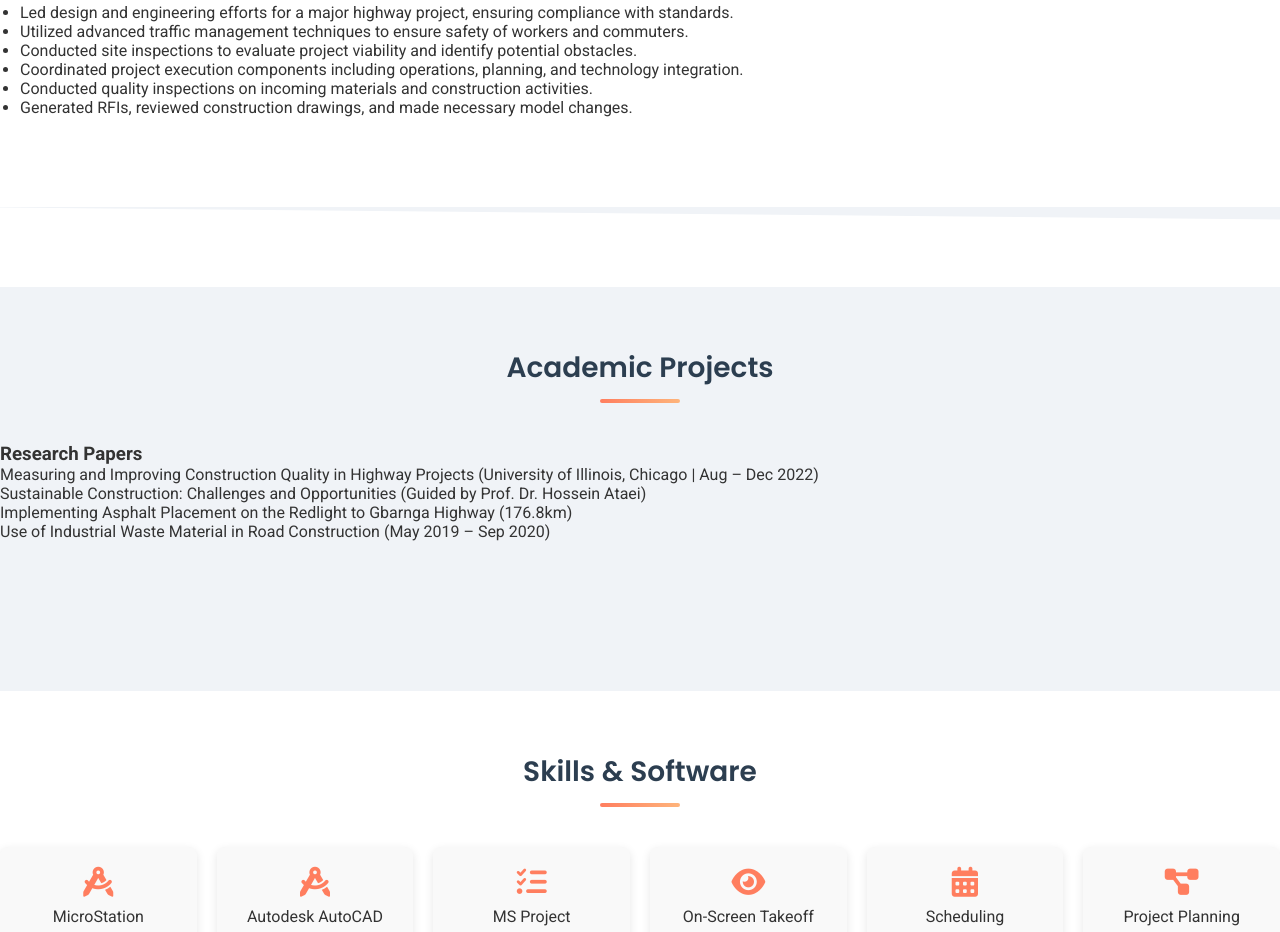
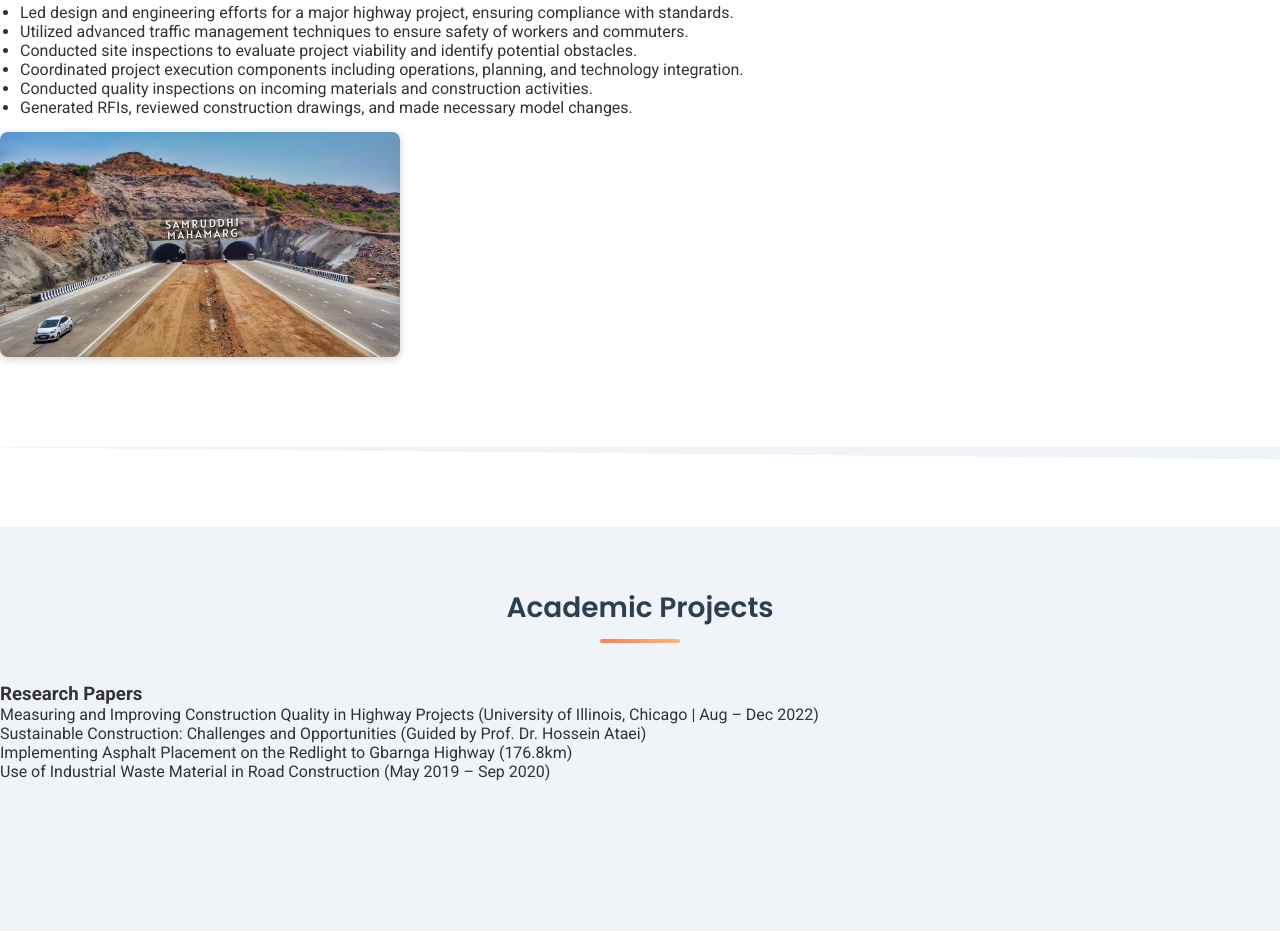
Before and after one commit to rtvij1409/website, a plain HTML site: page index.html in a window 1280 px wide. Shown: the part 3149-4081 px from the top of the page. Drawn offline with Linux system fonts and the light colour scheme.

Commit message:
Add files via upload

```diff
--- a/index.html
+++ b/index.html
@@ -261,6 +261,9 @@
             model changes.
           </li>
         </ul>
+        <div class="experience-images">
+          <img src="manoj1.jpg" alt="Manoj Infra Project" />
+        </div>
       </div>
     </div>
   </section>
```
Also changed, not shown: manoj1.jpg (added), 1 other file.
